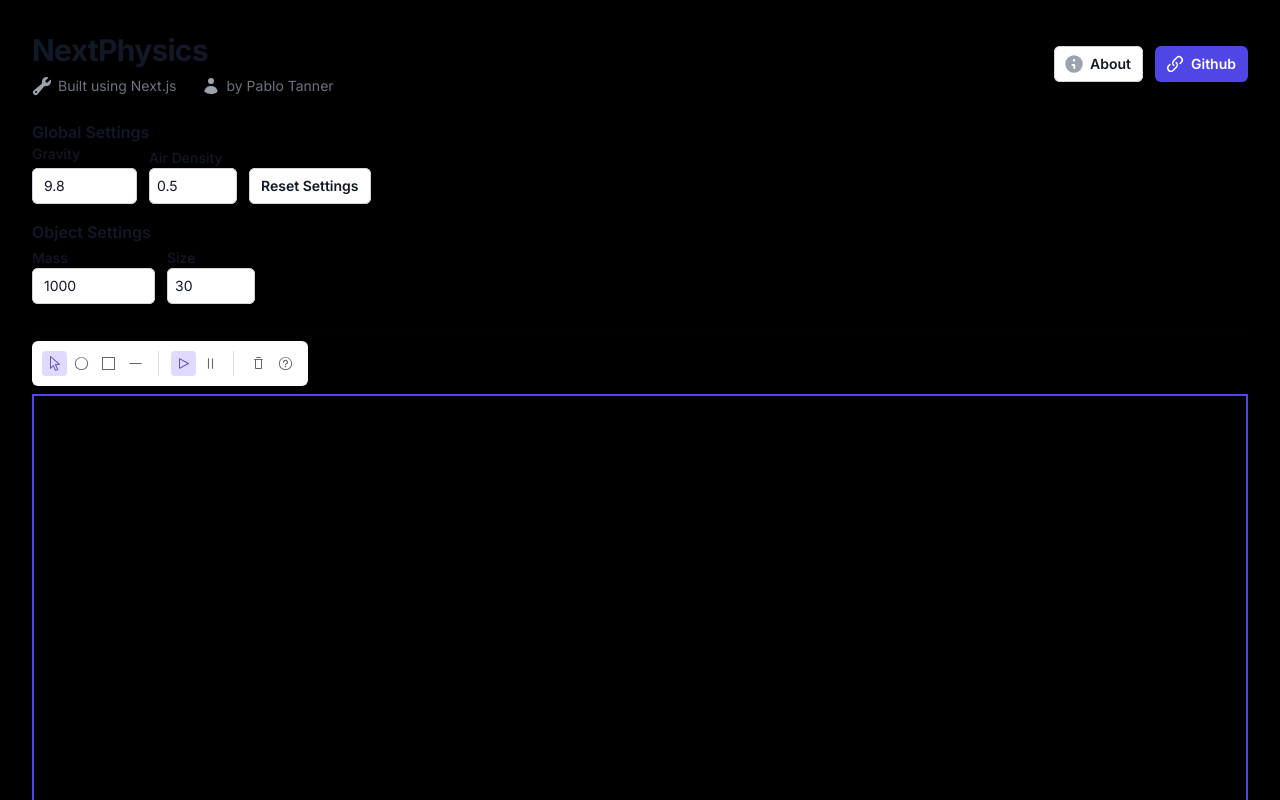
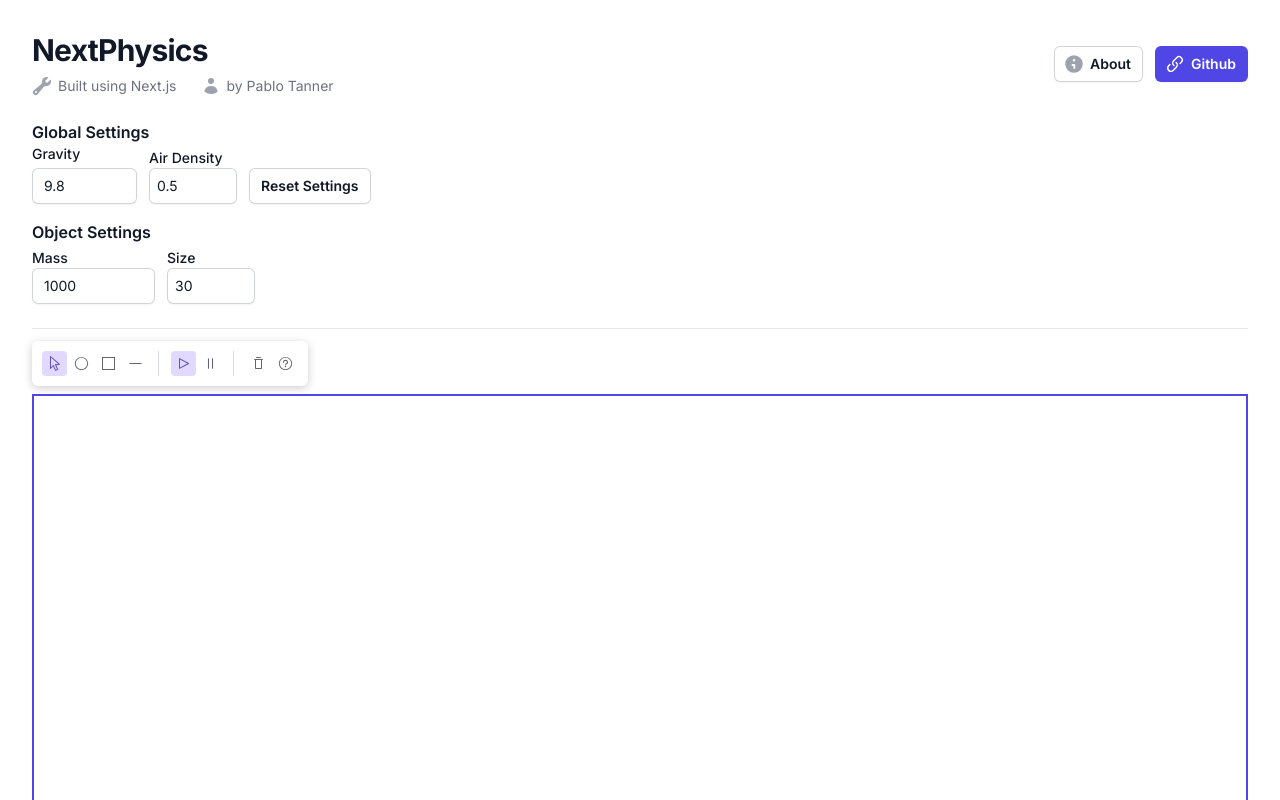
Before and after one commit to pablotanner/NextPhysics, a Next.js app: page / in a window 1280 px wide. Shown: the top 800 px of the page. Built offline with nearby package versions, Linux system fonts and the light colour scheme.

Commit message:
Fix ugly light mode look

```diff
--- a/src/app/globals.css
+++ b/src/app/globals.css
@@ -3,21 +3,9 @@
 @tailwind utilities;
 
 
-@media (prefers-color-scheme: light) {
-  :root {
-    --foreground-rgb: 255, 255, 255;
-    --background-start-rgb: 0, 0, 0;
-    --background-end-rgb: 0, 0, 0;
-  }
-}
 
 body {
   padding: 2em;
-  color: rgb(var(--foreground-rgb));
-  background: linear-gradient(
-      to bottom,
-      transparent,
-      rgb(var(--background-end-rgb))
-    )
-    rgb(var(--background-start-rgb));
+  color: black;
+  background: white;
 }
```
